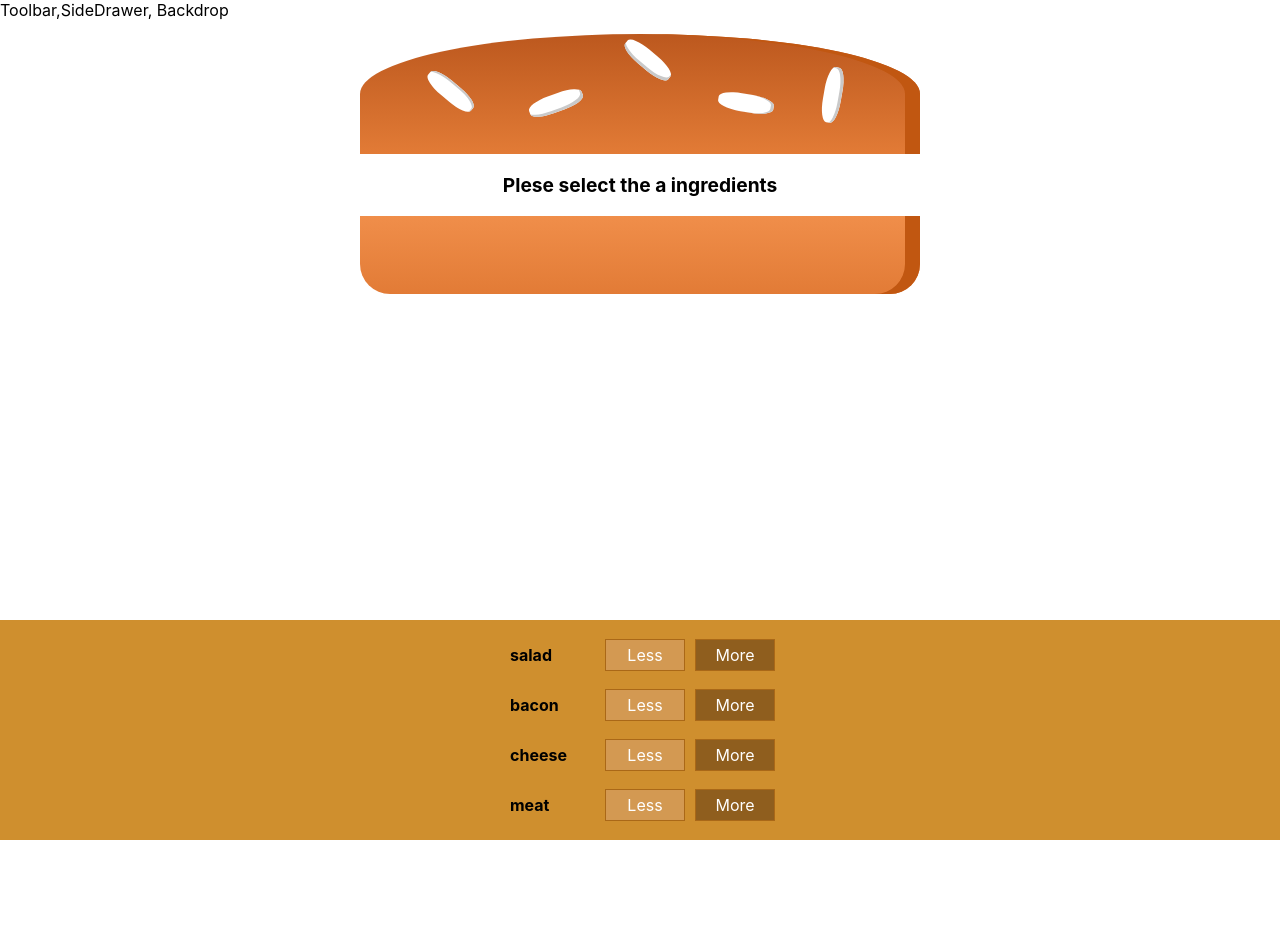
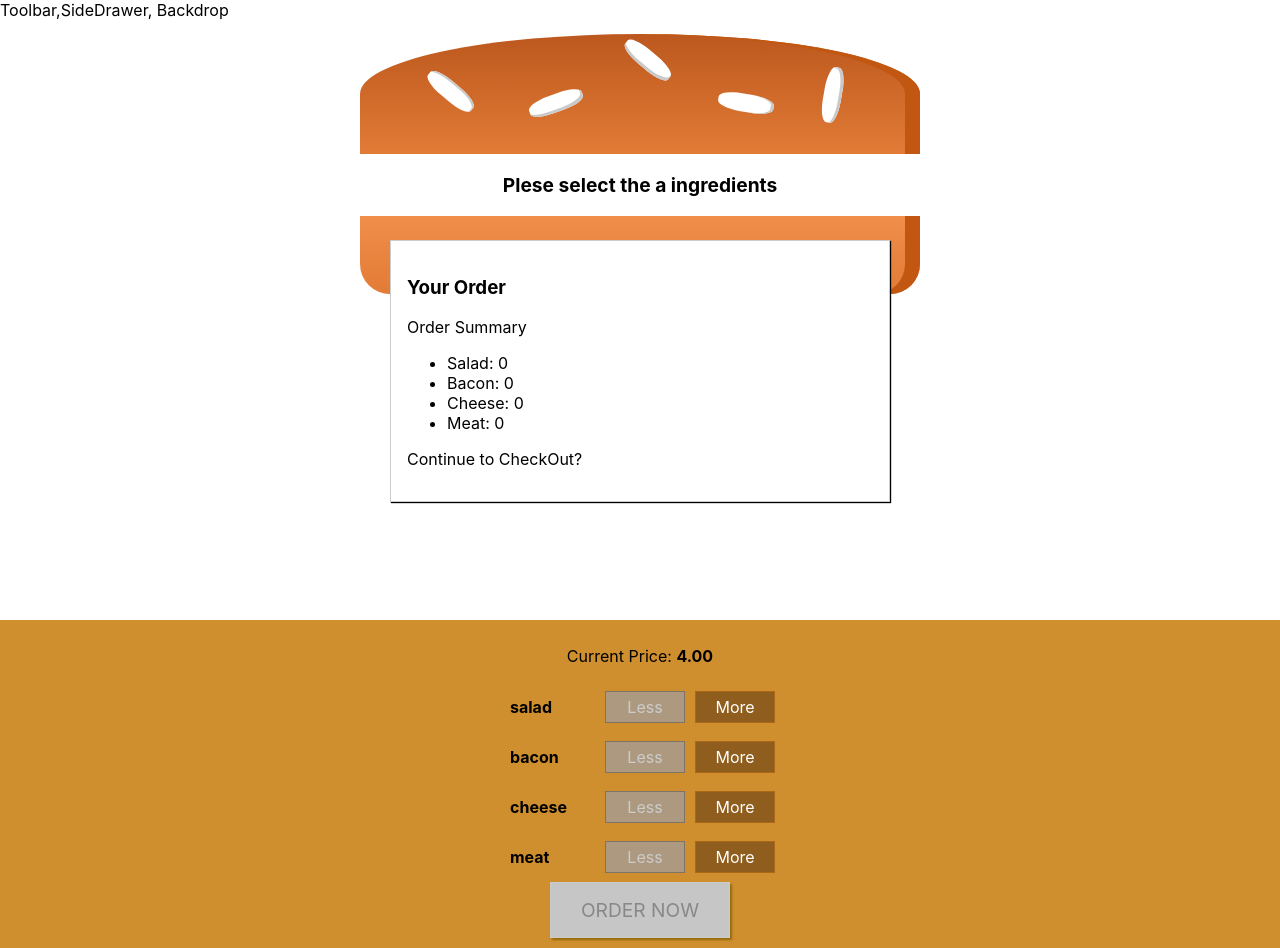
Before and after one commit to Kuldeep-Kumar-Sharma/Burger-Builder-React, a React (Create React App) app: page / in a window 1280 px wide. Before the commit the page ends 840 px from the top, so only its background shows below. Built offline with nearby package versions, Linux system fonts and the light colour scheme.

Commit message:
added the functionality

```diff
--- a/src/components/Burger/BuildControls/BuildControl/BuildControl.js
+++ b/src/components/Burger/BuildControls/BuildControl/BuildControl.js
@@ -2,11 +2,17 @@ import React from "react";
 import "./BuildControl.css";
 
 const buildControl = (props) => {
-  return <div className="BuildControl">
-    <div className="Label">{props.label}</div>
-    <button className="Less">Less</button>
-    <button className="More">More</button>
-  </div>;
+  return (
+    <div className="BuildControl">
+      <div className="Label">{props.label}</div>
+      <button className="Less" onClick={props.remove} disabled={props.disabled}>
+        Less
+      </button>
+      <button className="More" onClick={props.added}>
+        More
+      </button>
+    </div>
+  );
 };
 
 export default buildControl;
--- a/src/components/Burger/BuildControls/BuildControls.css
+++ b/src/components/Burger/BuildControls/BuildControls.css
@@ -8,3 +8,44 @@
   margin: auto;
   padding: 10px 0;
 }
+
+.OrderButton {
+    background-color: #DAD735;
+    outline: none;
+    cursor: pointer;
+    border: 1px solid #966909;
+    color: #966909;
+    font-family: inherit;
+    font-size: 1.2em;
+    padding: 15px 30px;
+    box-shadow: 2px 2px 2px #966909;
+}
+
+.OrderButton:hover, .OrderButton:active {
+    background-color: #A0DB41;
+    border: 1px solid #966909;
+    color: #966909;
+}
+
+.OrderButton:disabled {
+    background-color: #C7C6C6;
+    cursor: not-allowed;
+    border: 1px solid #ccc;
+    color: #888888;
+}
+
+.OrderButton:not(:disabled) {
+    animation: enable 0.3s linear;
+}
+
+@keyframes enable {
+    0% {
+        transform: scale(1);
+    }
+    60% {
+        transform: scale(1.1);
+    }
+    100% {
+        transform: scale(1);
+    }
+}
--- a/src/components/Burger/BuildControls/BuildControls.js
+++ b/src/components/Burger/BuildControls/BuildControls.js
@@ -8,12 +8,29 @@ const controls = [
   { label: "Cheese", type: "cheese" },
   { label: "Meat", type: "meat" },
 ];
-const buildControls = (props) => (
-  <div className="BuildControls">
-    {controls.map((ctrl) => (
-      <BuildControl key={ctrl.label} label={ctrl.type}/>
-    ))}
-  </div>
-);
+const buildControls = (props) => {
+  return (
+    <div className="BuildControls">
+      <p>
+        Current Price: <strong>{props.price.toFixed(2)}</strong>
+      </p>
+
+      {controls.map((ctrl) => {
+        return (
+          <BuildControl
+            key={ctrl.label}
+            label={ctrl.type}
+            added={() => props.ingredientAdded(ctrl.type)}
+            remove={() => props.removeIngredientHandler(ctrl.type)}
+            disabled={props.disabled[ctrl.type]}
+          />
+        );
+      })}
+      <button className="OrderButton" disabled={!props.purchaseable}>
+        ORDER NOW
+      </button>
+    </div>
+  );
+};
 
 export default buildControls;
--- /dev/null
+++ b/src/components/Burger/OrderSummary/OrderSummary.js
@@ -0,0 +1,23 @@
+import React from "react";
+import Aux from "../../../hoc/Auxilliary";
+
+const orderSummary = (props) => {
+  const ingredientSummary = Object.keys(props.ingredients).map((igKey) => {
+    return (
+      <li key={igKey}>
+        <span style={{ textTransform: "capitalize" }}>{igKey}:</span>{" "}
+        {props.ingredients[igKey]}
+      </li>
+    );
+  });
+  return (
+    <Aux>
+      <h3>Your Order</h3>
+      <p>Order Summary</p>
+      <ul>{ingredientSummary}</ul>
+      <p>Continue to CheckOut? </p>
+    </Aux>
+  );
+};
+
+export default orderSummary;
--- /dev/null
+++ b/src/components/Layout/UI/Modal/Modal.css
@@ -0,0 +1,20 @@
+.Modal {
+  position: fixed;
+  z-index: 500;
+  background-color: white;
+  width: 70%;
+  border: 1px solid #ccc;
+  box-shadow: 1px 1px 1px black;
+  padding: 16px;
+  left: 15%;
+  top: 30%;
+  box-sizing: border-box;
+  transition: all 0.3s ease-out;
+}
+
+@media (min-width: 600px) {
+  .Modal {
+    width: 500px;
+    left: calc(50% - 250px);
+  }
+}
--- /dev/null
+++ b/src/components/Layout/UI/Modal/Modal.js
@@ -0,0 +1,6 @@
+import React from "react";
+import "./Modal.css";
+
+const modal = (props) => <div className="Modal">{props.children}</div>;
+
+export default modal;
--- a/src/containers/BurgerBuilder/BurgerBuilder.js
+++ b/src/containers/BurgerBuilder/BurgerBuilder.js
@@ -2,6 +2,15 @@ import React, { Component } from "react";
 import Aux from "../../hoc/Auxilliary";
 import Burger from "../../components/Burger/Burger";
 import BuildControls from "../../components/Burger/BuildControls/BuildControls";
+import Modal from "../../components/Layout/UI/Modal/Modal";
+import OrderSummary from "../../components/Burger/OrderSummary/OrderSummary";
+
+const INGREDIENT_PRICES = {
+  salad: 0.5,
+  bacon: 0.1,
+  cheese: 0.2,
+  meat: 0.15,
+};
 
 class BurgerBuilder extends Component {
   state = {
@@ -11,12 +20,78 @@ class BurgerBuilder extends Component {
       cheese: 0,
       meat: 0,
     },
+    totalPrice: 4,
+    purchaseable: false,
+  };
+
+  updatePurchaseState(ingredients) {
+    const sum = Object.keys(ingredients)
+      .map((igKey) => {
+        return ingredients[igKey];
+      })
+      .reduce((sum, el) => {
+        return sum + el;
+      }, 0);
+    this.setState({ purchaseable: sum > 0 });
+  }
+
+  addIngredientHandler = (type) => {
+    const oldCount = this.state.ingredients[type];
+    const updatedCount = oldCount + 1;
+    const updatedIngredients = {
+      ...this.state.ingredients,
+    };
+    updatedIngredients[type] = updatedCount;
+    const priceAddition = INGREDIENT_PRICES[type];
+    const oldPrice = this.state.totalPrice;
+    const newPrice = oldPrice + priceAddition;
+    this.setState({
+      totalPrice: newPrice,
+      ingredients: updatedIngredients,
+    });
+    this.updatePurchaseState(updatedIngredients);
+  };
+
+  removeIngredientHandler = (type) => {
+    const oldCount = this.state.ingredients[type];
+    if (oldCount <= 0) {
+      return;
+    }
+    const updatedCount = oldCount - 1;
+    const updatedIngredients = {
+      ...this.state.ingredients,
+    };
+    updatedIngredients[type] = updatedCount;
+    const priceDeduction = INGREDIENT_PRICES[type];
+    const oldPrice = this.state.totalPrice;
+    const newPrice = oldPrice - priceDeduction;
+    this.setState({
+      totalPrice: newPrice,
+      ingredients: updatedIngredients,
+    });
+    this.updatePurchaseState(updatedIngredients);
   };
   render() {
+    const disabledInfo = {
+      ...this.state.ingredients,
+    };
+
+    for (let key in disabledInfo) {
+      disabledInfo[key] = disabledInfo[key] <= 0;
+    }
     return (
       <Aux>
+        <Modal>
+          <OrderSummary ingredients={this.state.ingredients} />
+        </Modal>
         <Burger ingredients={this.state.ingredients}></Burger>
-        <BuildControls></BuildControls>
+        <BuildControls
+          ingredientAdded={this.addIngredientHandler}
+          ingredientRemoved={this.removeIngredientHandler}
+          disabled={disabledInfo}
+          price={this.state.totalPrice}
+          purchaseable={this.state.purchaseable}
+        ></BuildControls>
       </Aux>
     );
   }
```
Also changed, not shown: src/components/Layout/UI/Backdrop/Backdrop.js (added).
